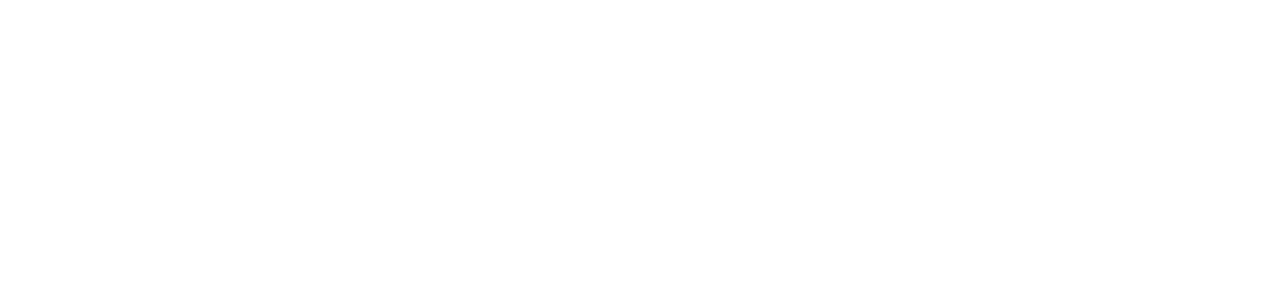
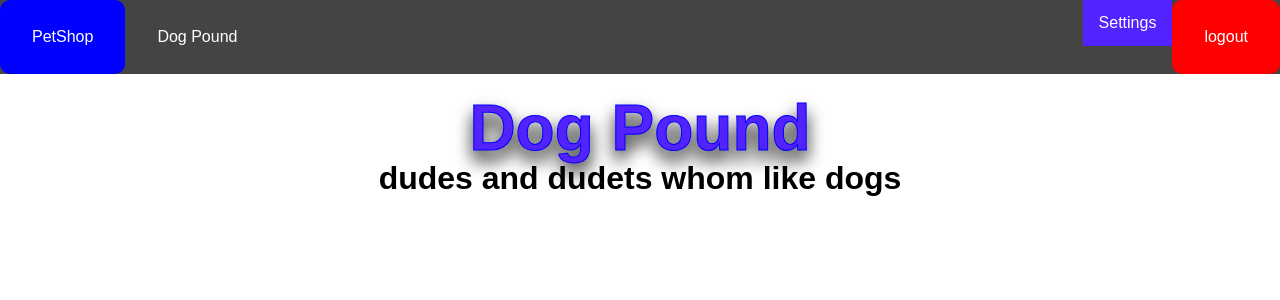
Before and after one commit to Bianca91/PoopScoop4Two-Front-End, a React (Create React App) app in the folder poopscoop4two/: page /matches in a window 1280 px wide. Shown: the top 300 px of the page. Built offline with nearby package versions, Linux system fonts and the light colour scheme.

Commit message:
favicon change

```diff
--- a/poopscoop4two/src/App.js
+++ b/poopscoop4two/src/App.js
@@ -4,10 +4,8 @@
 import LoginPage from "./containers/LoginPage";
 import MainPage from './containers/MainPage'
 import Profile from './containers/Profile'
+import Matches from './containers/Matches'
 import { BrowserRouter as Router, Route, Redirect } from 'react-router-dom'
-
-
-
 
 class App extends Component {
 
@@ -18,6 +16,7 @@
           <Route exact path="/login" component={LoginPage} />
           <Route exact path="/" component={MainPage} />
           <Route exact path="/users/:id" component={Profile} />
+          <Route exact path="/matches" component={Matches} />
         </div>
       </Router>
     );
--- a/poopscoop4two/src/actions/dog.js
+++ b/poopscoop4two/src/actions/dog.js
@@ -14,16 +14,28 @@
     .catch(err => alert(err))
 }
 
-/*
-export const likeDog = (userId, breed) => (dispatch) => {
-  const updates = request
-    .get(`${apiBaseUrl}/users/${userId}`)
-    .then(response => {
-      const breedStats = Object.assign({}, response.body.breedStats)
-      console.log(breedStats)
-      return { ...breedStats, [breed]: breedStats[breed] ? breedStats[breed] + 1 : 1 }
-    })
+
+export const updateDog = (breed, likeOrDislike) => (dispatch, getState) => {
+  const currentUser = getState().currentUser
+  const breedStats = Object.assign({}, currentUser.breedStats)
+  let updates
+
+  switch (likeOrDislike) {
+    case 'LIKE':
+      updates = { ...breedStats, [breed]: breedStats[breed] ? breedStats[breed] + 1 : 1 }
+      break
+    case 'DISLIKE':
+      updates = { ...breedStats, [breed]: breedStats[breed] ? breedStats[breed] - 1 : -1 }
+      break
+  }
+
+  request
+    .patch(`${apiBaseUrl}/users/${currentUser.id}`)
+    .send({ breedStats: updates })
+    .then(response => dispatch({
+      type: 'UPDATE_BREED_STATS',
+      payload: { ...currentUser, breedStats: updates }
+    }))
 
   console.log(updates)
 }
-*/
--- a/poopscoop4two/src/actions/users.js
+++ b/poopscoop4two/src/actions/users.js
@@ -3,6 +3,7 @@
 
 export const USER_LOGIN_SUCCESS = "USER_LOGIN_SUCCESS";
 export const USER_LOGIN_FAILED = "USER_LOGIN_FAILED";
+export const USER_LOGOUT_SUCCESS = "USER_LOGOUT_SUCCESS";
 
 
 const baseUrl = "http://localhost:4001";
@@ -29,3 +30,11 @@
       }
     });
 };
+
+export const logout = () => {
+  console.log("logoutplz")
+  return {
+    type: USER_LOGOUT_SUCCESS,
+    payload: null
+  }
+}
--- a/poopscoop4two/src/components/Navbar.css
+++ b/poopscoop4two/src/components/Navbar.css
@@ -24,11 +24,25 @@
     text-decoration: none;
 }
 
-li a:hover:not(.settings) {
-    background-color: #111;
+li a:hover:not(.logout) {
+  background-color: blue;
+  border-top-left-radius:10px;
+  border-top-right-radius:10px;
+  border-bottom-left-radius:10px;
+  border-bottom-right-radius:10px;
 }
+
 
 .settings{
     float: right;
     background-color: #5222ff;
 }
+
+.logout{
+  float: right;
+  background-color: red;
+  border-top-left-radius:10px;
+	border-top-right-radius:10px;
+  border-bottom-left-radius:10px;
+  border-bottom-right-radius:10px;
+}
--- a/poopscoop4two/src/components/Navbar.js
+++ b/poopscoop4two/src/components/Navbar.js
@@ -1,14 +1,26 @@
 import React, { PureComponent } from 'react'
 import './Navbar.css'
+import {Link} from 'react-router-dom'
+import { connect } from 'react-redux'
+import PropTypes from 'prop-types'
+import { logout } from '../actions/users'
 
 class NavBar extends PureComponent {
+
+  handleLogout = () => {
+    console.log("logout")
+    this.props.logout()
+  }
+
   render() {
     return(
       <ul className="NavBar">
-        <li><a>Profile</a></li>
-        <li><a>Pet Shop</a></li>
-        <li><a>Dog Pound</a></li>
-        <li><a>Log Out</a></li>
+      { this.props.currentUser &&
+        <li><a><Link to={ `/users/${this.props.currentUser.id}` }>Profile</Link></a></li>
+}
+        <li><a><Link to={ `/` }>PetShop</Link></a></li>
+        <li><a><Link to={ `/matches` }>Dog Pound</Link></a></li>
+        <li className='logout' onClick={this.handleLogout}><a><Link to={ `/login` }>logout</Link></a></li>
         <li className="settings"><a>Settings</a></li>
       </ul>
       /*<a className = "Link">{ this.props.content }</a>*/
@@ -20,4 +32,5 @@
   }
 }
 
-export default NavBar
+const mapStateToProps = ({ currentUser }) => ({ currentUser })
+export default connect(mapStateToProps,{logout})(NavBar)
--- a/poopscoop4two/src/components/User.js
+++ b/poopscoop4two/src/components/User.js
@@ -1,7 +1,6 @@
 import React, { PureComponent } from 'react'
 import {connect} from 'react-redux'
 import PropTypes from 'prop-types'
-
 
 
 class User extends PureComponent {
--- a/poopscoop4two/src/containers/MainPage.js
+++ b/poopscoop4two/src/containers/MainPage.js
@@ -2,12 +2,10 @@
 import PropTypes from 'prop-types'
 import Dog from '../components/Dog'
 import Title from '../components/Title'
-import {getRandomDog} from '../actions/dog'
+import {getRandomDog, updateDog} from '../actions/dog'
 import { connect } from 'react-redux'
 import NavBar from '../components/Navbar'
 import './mainpage.css'
-import {like as likeAction} from '../actions/dogActions'
-import {dislike as dislikeAction} from '../actions/dogActions'
 
 
 export class MainPage extends PureComponent {
@@ -20,9 +18,11 @@
   }
 
   handleDislikeButton = () => {
+    this.props.updateDog(this.getDogBreed(this.props.dog.image), 'DISLIKE')
     this.props.getRandomDog()
   }
   handleLikeButton = () => {
+    this.props.updateDog(this.getDogBreed(this.props.dog.image), 'LIKE')
     this.props.getRandomDog()
   }
 
@@ -51,4 +51,4 @@
   }
 }
 
-export default connect(mapStateToProps, {getRandomDog})(MainPage)
+export default connect(mapStateToProps, {getRandomDog, updateDog})(MainPage)
--- a/poopscoop4two/src/containers/Profile.js
+++ b/poopscoop4two/src/containers/Profile.js
@@ -15,15 +15,15 @@
   }
 
   render() {
+
     return (
       <div className="Profile">
-        <NavBar/>
+          <NavBar/>
         <Title content="Profile page"/>
           <User name={`name:${this.props.user.name}`}/>
           <User email={`email:${this.props.user.email}`}/>
       </div>
-    )
-  }
+    )}
 }
 
 const mapStateToProps = ({ user }) => ({ user })
--- a/poopscoop4two/src/containers/mainpage.css
+++ b/poopscoop4two/src/containers/mainpage.css
@@ -25,8 +25,7 @@
 	background-color:#fb9e25;
 }
 .MainPageButton:active {
-	position:relative;
-	top:5px;
+	transform: translate3d(0px, 5px, 5px);
 }
 .Dislike {
 	left:30px;
--- a/poopscoop4two/src/reducers/currentUser.js
+++ b/poopscoop4two/src/reducers/currentUser.js
@@ -1,10 +1,14 @@
 import {USER_LOGIN_SUCCESS} from '../actions/users'
+import {USER_LOGOUT_SUCCESS} from '../actions/users'
 
 export default function (state = null, action) {
 	switch (action.type) {
 		case USER_LOGIN_SUCCESS:
 			return action.payload
-
+    case 'UPDATE_BREED_STATS':
+      return action.payload
+		case USER_LOGOUT_SUCCESS:
+			return action.payload
 		default: return state
 	}
 }
```
Also changed, not shown: poopscoop4two/src/actions/dogActions.js (deleted, +0 -15 lines).
